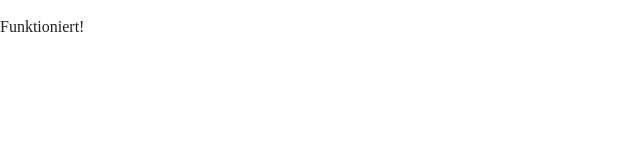
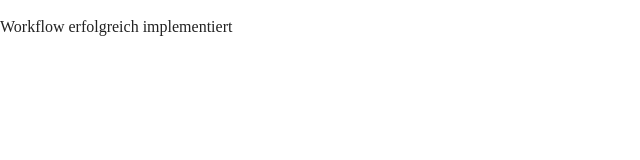
Before and after one commit to alexsgi/WebProgrammierung, a website: page pages/index.html in a window 1280 px wide. Shown: the whole page, without its empty margins (0-640 px from the left). Drawn offline with Linux system fonts and the light colour scheme.

Commit message:
Update index.html

```diff
--- a/pages/index.html
+++ b/pages/index.html
@@ -25,7 +25,7 @@
 <body>
 
   <!-- Add your site or application content here -->
-  <p>Funktioniert!</p>
+  <p>Workflow erfolgreich implementiert</p>
   <script src="../js/vendor/modernizr-3.11.2.min.js"></script>
   <script src="../js/plugins.js"></script>
   <script src="../js/main.js"></script>
```
